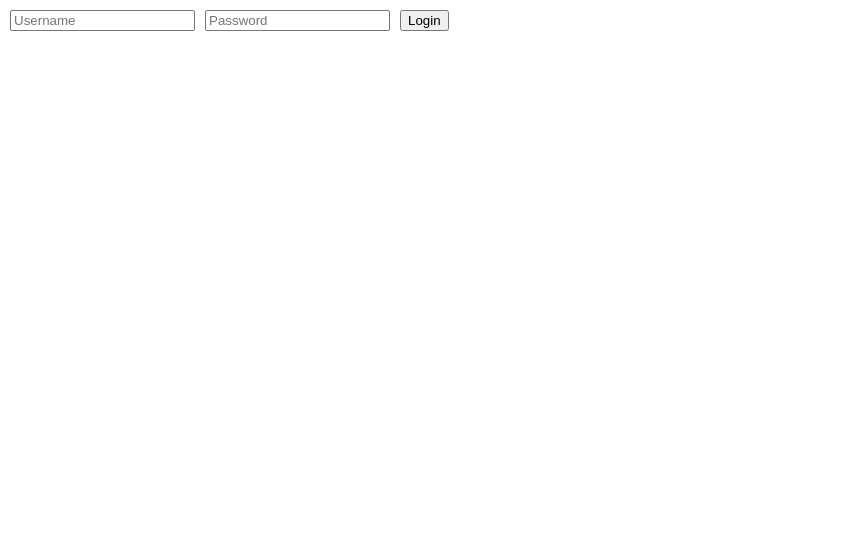
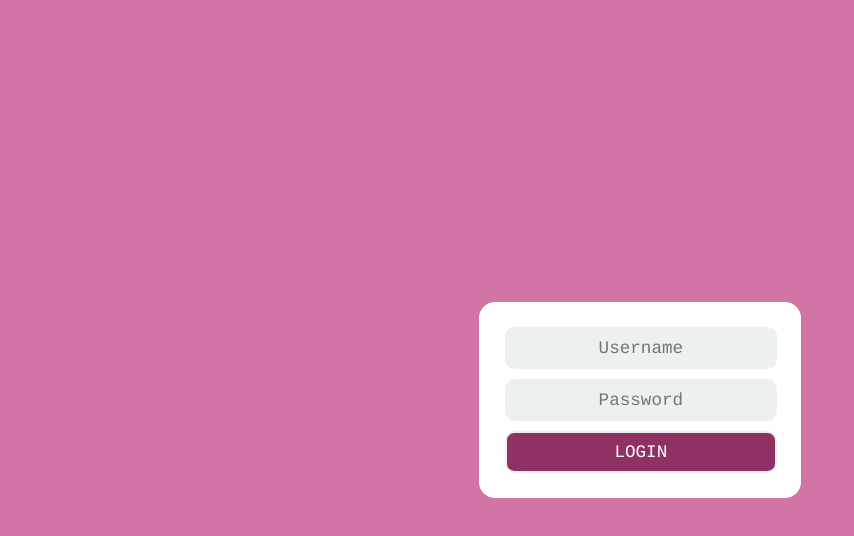
Before and after one commit to fzsdi/yd-roll-app, a React (Create React App) app: page / in a window 1280 px wide. Shown: the top 536 px of the page, without its empty margins (0-854 px from the left). Built offline with nearby package versions, Linux system fonts and the light colour scheme.

Commit message:
added some style

```diff
--- a/public/index.html
+++ b/public/index.html
@@ -2,6 +2,7 @@
 <html lang="en">
   <head>
     <meta charset="utf-8" />
+    <link rel="stylesheet" href="https://cdnjs.cloudflare.com/ajax/libs/font-awesome/4.7.0/css/font-awesome.min.css">
     <link rel="icon" href="%PUBLIC_URL%/favicon.ico" />
     <meta name="viewport" content="width=device-width, initial-scale=1" />
     <meta name="theme-color" content="#000000" />
@@ -24,15 +25,6 @@
       work correctly both with client-side routing and a non-root public URL.
       Learn how to configure a non-root public URL by running `npm run build`.
     -->
-    <style>
-      .pointer {
-        cursor: pointer;
-        width: fit-content;
-      }
-      .check-present {
-        cursor: pointer;
-      }
-    </style>
     <title>React App</title>
   </head>
   <body>
--- a/src/AddPerson.tsx
+++ b/src/AddPerson.tsx
@@ -16,15 +16,15 @@ const AddPerson = (props: Props) => {
   };
   return (
     <form onSubmit={onSubmit}>
-        <input required style={{margin: '10px'}}
-            type='text' placeholder='ID'
+        <input className='input-reg' id='id-inp' required
+            type='text' placeholder='Id'
             value={props.id}
             onChange={(e) => props.setId(e.target.value)}></input>
-        <input required style={{margin: '10px', marginLeft: '0px'}}
-            type='text' placeholder='Full name'
+        <input className='input-reg' id='name-inp' required
+            type='text' placeholder='Name'
             value={props.fullName}
             onChange={(e) => props.setFullName(e.target.value)}></input>
-        <button onClick={() => props.postPersons(BASE_URL, parseInt(props.id), props.fullName)}>Add person</button>
+        <button className='btn-reg' onClick={() => props.postPersons(BASE_URL, parseInt(props.id), props.fullName)}>+</button>
     </form>
   )
 }
--- /dev/null
+++ b/src/Content.css
@@ -0,0 +1,96 @@
+#btn-delete {
+    width: fit-content;
+    cursor: pointer;
+    padding: 0;
+    margin-bottom: 5px;
+    margin-left: 10px;
+    margin-right: 5px;
+    border: none;
+    background-color: #d174a6;
+}
+
+#btn-delete:hover {
+    color: red;
+}
+
+#cb-is-present {
+    width: fit-content;
+    cursor: pointer;
+}
+
+#log-out-p {
+    color: red;
+    cursor: pointer;
+    width: fit-content;
+    color: #903164;
+    margin-left: 3ex;
+}
+
+#log-out-p:hover {
+    font-weight: bold;
+}
+
+.input-reg {
+    margin: 1ex;
+    display: flex;
+    width: 40%;
+    text-align: center;
+    font-size: 1.1em;
+    padding: 1ex;
+    border: 2px solid #ECF0F1;
+    border-radius: 1ex;
+    background: #ECF0F1;
+    color: #181818;
+    font-family: courier;
+}
+
+.btn-reg {
+    color: white;
+    background: #903164;
+    cursor: pointer;
+    margin: 1ex;
+    text-align: center;
+    font-size: 1.1em;
+    padding: 1ex;
+    border: 2px solid #cb92b0;
+    border-radius: 1ex;
+    font-family: courier;
+    width: 10%;
+    display: inline;
+}
+
+.btn-reg:hover {
+    background-color: #d174a6;
+    border-color: #d174a6;
+}
+
+#persons-list {
+    padding: 1em;
+    margin: 1em;
+    border-radius: 1em;
+    text-align: left;
+    background: #cb92b0;
+    color: rgba(0,0,0,0.75);
+}
+
+#id-inp {
+    width: 30%;
+    display: inline;
+}
+
+#name-inp {
+    width: 53%;
+    display: inline;
+}
+
+#prsnl-div {
+    margin-left: 3ex;
+    color: white;
+}
+
+#cntnt-div {
+    position:absolute;
+    top: 0;
+    left: 20%;
+    right: 20%;
+}
--- a/src/Content.tsx
+++ b/src/Content.tsx
@@ -2,6 +2,7 @@ import { useState, useEffect } from 'react'
 import AddPerson from './AddPerson';
 import PersonsList from './PersonsList';
 import Header from './Header';
+import './Content.css'
 
 interface Person { id: number, fullName: string, isPresent: boolean };
 const BASE_URL = 'http://localhost:5053/persons';
@@ -121,20 +122,25 @@ const Content = () => {
     }
 
     const personsList = persons.map((person) =>
-        <li key={person.id} style={{margin: '10px'}}>
+        <div>
+            <li key={person.id}>
                 {person.id}) {person.fullName}
-            <button style={{marginLeft: '10px'}}
-                onClick={() => deletePersons(`${BASE_URL}/${person.id}`, person.id)}>Delete</button>
-            <input className='check-present' style={{marginLeft: '10px'}}
+            <button id='btn-delete'
+                onClick={() => deletePersons(`${BASE_URL}/${person.id}`, person.id)}>
+                    <i className='fa fa-trash-o'></i>
+            </button>
+            <input id='cb-is-present'
                 type='checkbox'
                 checked={person.isPresent}
                 onChange={() => updatePersons(`${BASE_URL}/${person.id}`, person.id)}></input>
             </li>
+        </div>
     );
 
     return (
-        <div>
+        <div id='cntnt-div'>
             <Header />
+            <div id='persons-list'>
                 <AddPerson
                     id={id}
                     setId={setId}
@@ -142,6 +148,7 @@ const Content = () => {
                     setFullName={setFullName}
                     postPersons={postPersons}
                 />
+            </div>
             <PersonsList
                 personsList={personsList}
             />
--- a/src/Header.tsx
+++ b/src/Header.tsx
@@ -7,7 +7,7 @@ const Header = () => {
   }
   return (
     <div>
-        <p className="pointer" style={{margin: '10px 0px 0px 10px', color: 'blue'}} onClick={handleLogOut}>Logout</p>
+        <p id='log-out-p' onClick={handleLogOut}>Logout</p>
     </div>
   )
 }
--- /dev/null
+++ b/src/LoginPage.css
@@ -0,0 +1,66 @@
+* {
+    box-sizing: border-box;
+  }
+
+body {
+  display: flex;
+  justify-content: center;
+  align-items: center;
+  margin: 0;
+  min-height: 100vh;
+  background: #d174a6;
+  font-family: courier;
+}
+
+#sign-in {
+  padding: 1em;
+  margin: 1em;
+  border-radius: 1em;
+  text-align: center;
+  background: white;
+  color: rgba(0,0,0,0.75);
+}
+
+h1, button {
+    font-weight: 300;
+    text-transform: uppercase;
+    font-family: courier;
+}
+
+.form {
+  padding-right: 2ex;
+}
+
+.input {
+  margin: 1ex;
+  display: block;
+  width: 100%;
+  text-align: center;
+  font-size: 1.1em;
+  padding: 1ex;
+  border: 2px solid #ECF0F1;
+  border-radius: 1ex;
+  background: #ECF0F1;
+  color: #181818;
+  font-family: courier;
+}
+
+.btn-sub {
+  color: white;
+  background: #903164;
+  cursor: pointer;
+  margin: 1ex;
+  display: block;
+  width: 100%;
+  text-align: center;
+  font-size: 1.1em;
+  padding: 1ex;
+  border: 2px solid #ECF0F1;
+  border-radius: 1ex;
+  font-family: courier;
+}
+
+.btn-sub:hover {
+  background-color: #d174a6;
+  border-color: #d174a6;
+}
--- a/src/LoginPage.tsx
+++ b/src/LoginPage.tsx
@@ -1,4 +1,5 @@
 import React, { useState } from 'react';
+import './LoginPage.css'
 
 const BASE_URL = 'https://localhost:7092/login';
 const UNAUTHENTICATED = 401;
@@ -51,17 +52,17 @@ const LoginPage = () => {
   };
 
   return (
-    <div>
-        <form onSubmit={onSubmit}>
-            <input required style={{margin: '10px'}}
-            placeholder='Username' type='number'
+    <div id='sign-in'>
+        <form className='form' onSubmit={onSubmit}>
+            <input required className='input'
+            placeholder='Username'
             value={username}
             onChange={(e) => setUsername(e.target.value)}></input>
-            <input required style={{margin: '10px', marginLeft: '0px'}}
+            <input required className='input'
             placeholder='Password' type='password'
             value={password}
             onChange={(e) => setPassword(e.target.value)}></input>
-            <button onClick={() => loginUser(BASE_URL, parseInt(username), password)}>Login</button>
+            <button className='btn-sub' onClick={() => loginUser(BASE_URL, parseInt(username), password)}>Login</button>
         </form>
     </div>
   )
--- a/src/PersonsList.tsx
+++ b/src/PersonsList.tsx
@@ -4,8 +4,8 @@ type Props = {
 
 const PersonsList = (props: Props) => {
   return (
-    <div>
-        <p style={{fontWeight: 'bold', margin: '10px', marginTop: '0px'}}>
+    <div id="prsnl-div">
+        <p>
             Personnel
         </p>
         <ul>
--- a/src/index.css
+++ b/src/index.css
@@ -1,12 +1,3 @@
-body {
-  margin: 0;
-  font-family: -apple-system, BlinkMacSystemFont, 'Segoe UI', 'Roboto', 'Oxygen',
-    'Ubuntu', 'Cantarell', 'Fira Sans', 'Droid Sans', 'Helvetica Neue',
-    sans-serif;
-  -webkit-font-smoothing: antialiased;
-  -moz-osx-font-smoothing: grayscale;
-}
-
 code {
   font-family: source-code-pro, Menlo, Monaco, Consolas, 'Courier New',
     monospace;
```
Lines whose indentation alone changed are shown as unchanged.
